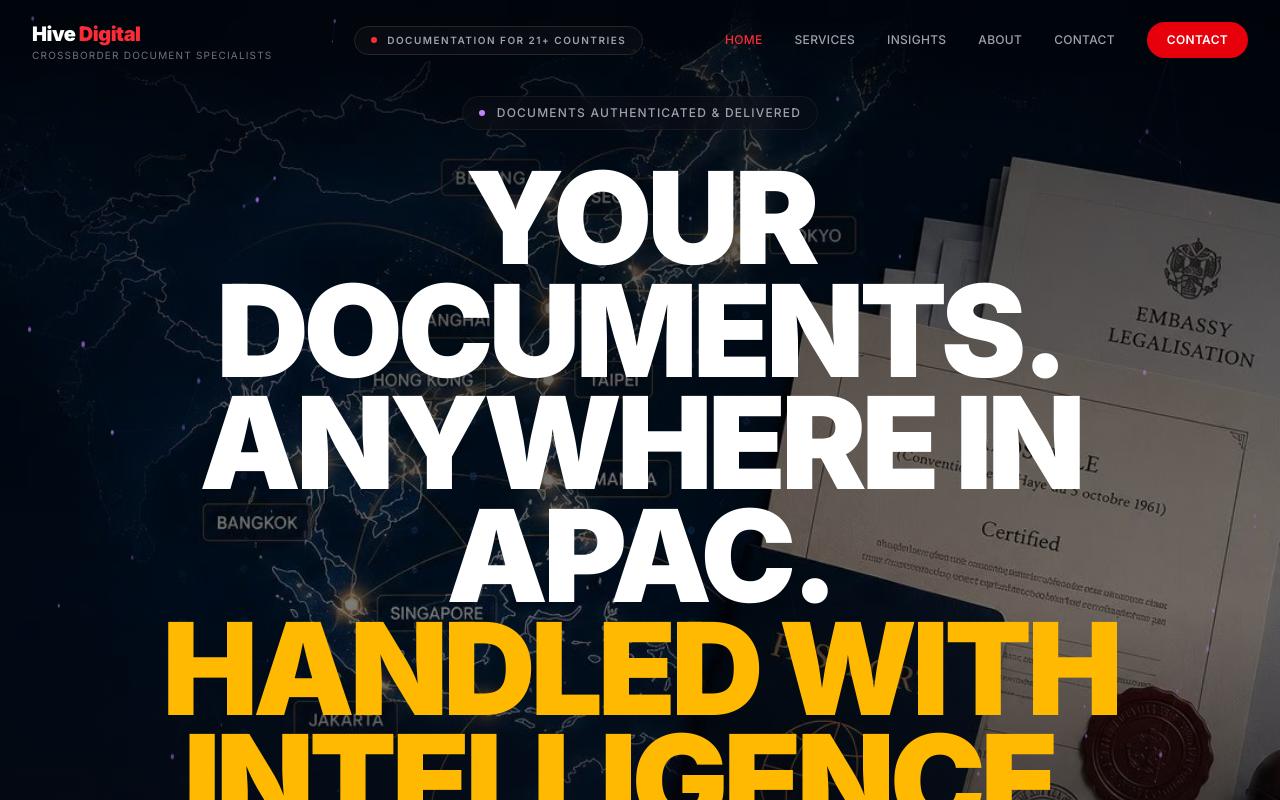
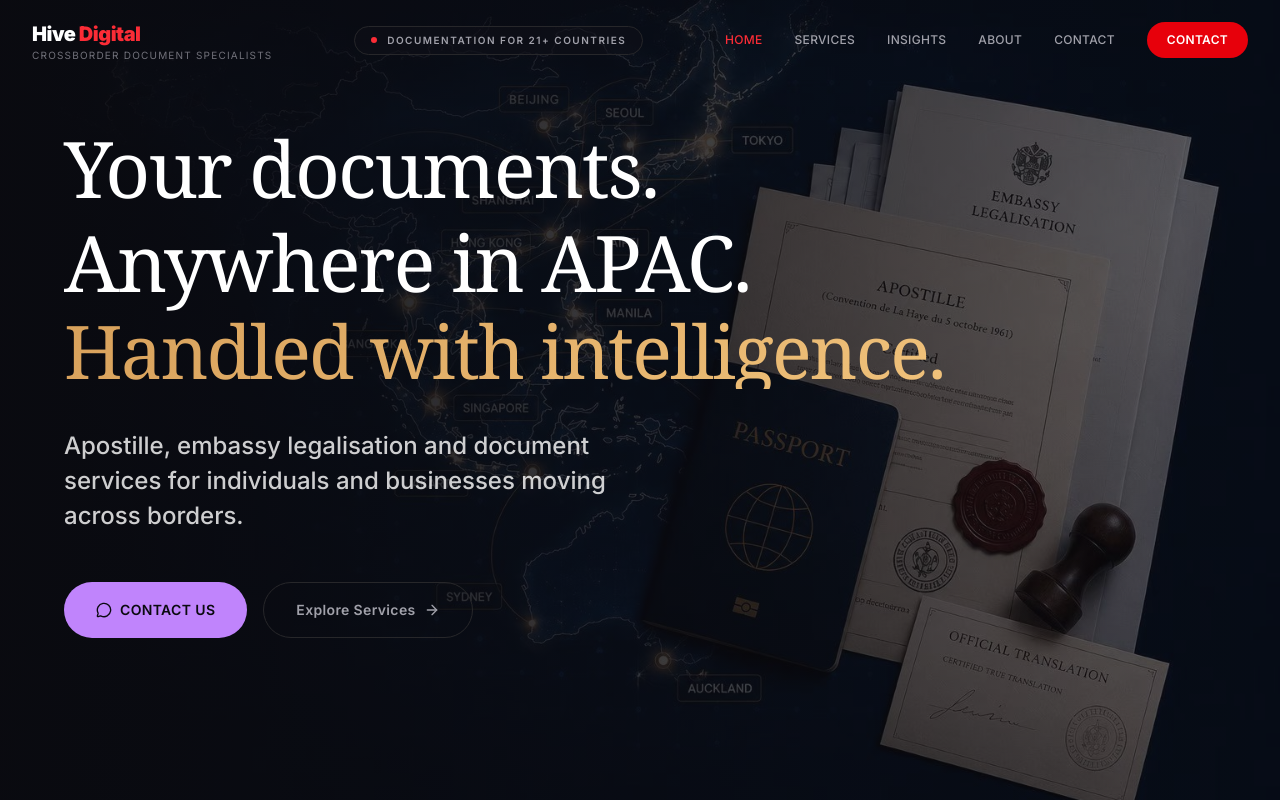
Before and after one commit to scottpiusz-cmyk/hive-digital, a Next.js app: page / in a window 1280 px wide. Shown: the top 800 px of the page. Built offline with nearby package versions, Linux system fonts and the light colour scheme.

Commit message:
Remove hero badge, clean subtitle

```diff
--- a/sections/Hero.tsx
+++ b/sections/Hero.tsx
@@ -1,47 +1,87 @@
 "use client";
-import { useRef } from "react";
+
+import { motion } from "framer-motion";
 import Link from "next/link";
-import { motion } from "framer-motion";
-import { MessageCircle, ChevronDown } from "lucide-react";
-import ParticleNetwork from "@/components/ParticleNetwork";
+import { MessageCircle, ArrowRight } from "lucide-react";
 
 export default function Hero() {
-  const ref = useRef<HTMLDivElement>(null);
   return (
-    <section ref={ref} className="relative min-h-screen flex items-center justify-center overflow-hidden">
-      <div className="absolute inset-0 bg-cover bg-center bg-no-repeat" style={{ backgroundImage: "url('/hero-bg.jpg')" }} />
-      <div className="absolute inset-0 bg-black/50" style={{ zIndex: 1 }} />
-      <div className="absolute inset-0 bg-gradient-to-t from-hive-bg via-transparent to-black/40" style={{ zIndex: 2 }} />
-      <div className="absolute inset-0" style={{ zIndex: 3 }}><ParticleNetwork /></div>
-      <div className="relative z-10 text-center max-w-5xl mx-auto px-6 pt-24">
-        <motion.div initial={{ opacity: 0, y: 30 }} animate={{ opacity: 1, y: 0 }} transition={{ duration: 0.8, delay: 0.15 }} className="inline-flex items-center gap-3 px-4 py-2 mb-8 rounded-full border border-hive-border/50 bg-hive-surface/40 backdrop-blur">
-          <span className="w-1.5 h-1.5 rounded-full bg-hive-accent" />
-          <span className="text-[10px] sm:text-xs font-medium tracking-widest uppercase text-hive-muted">Documents Authenticated & Delivered</span>
-        </motion.div>
-        <motion.h1 initial={{ opacity: 0, y: 30 }} animate={{ opacity: 1, y: 0 }} transition={{ duration: 0.9, delay: 0.3 }} className="text-5xl sm:text-7xl md:text-8xl lg:text-9xl font-black text-white tracking-[-0.04em] uppercase leading-[0.88] mb-8">
-          <span className="block">Your documents.</span>
-          <span className="block">Anywhere in APAC.</span>
-            <span className="block text-amber-400">Handled with intelligence.</span>
+    <section className="relative min-h-screen flex flex-col justify-start overflow-hidden">
+      {/* Background image - APAC map */}
+      <div
+        className="absolute inset-0 bg-cover bg-center bg-no-repeat"
+        style={{ backgroundImage: "url('/hero-bg.jpg')" }}
+      />
+      {/* Dark overlay */}
+      <div className="absolute inset-0 bg-hive-bg/60" style={{ zIndex: 1 }} />
+      {/* Gradient overlay */}
+      <div
+        className="absolute inset-0 bg-gradient-to-r from-hive-bg/90 via-hive-bg/50 to-transparent"
+        style={{ zIndex: 2 }}
+      />
+
+      {/* Content */}
+      <div
+        className="relative z-10 flex flex-col justify-start min-h-screen px-6 sm:px-10 lg:px-16 pt-24 sm:pt-28 lg:pt-32 max-w-5xl"
+      >
+        {/* Headline */}
+        <motion.h1
+          initial={{ opacity: 0, y: 30 }}
+          animate={{ opacity: 1, y: 0 }}
+          transition={{ duration: 0.9, delay: 0.3 }}
+          className="text-left mb-10"
+        >
+          <span className="block font-serif text-6xl sm:text-7xl md:text-[78px] text-white font-medium tracking-tight leading-[1.05]">
+            Your documents.
+          </span>
+          <span className="block font-serif text-6xl sm:text-7xl md:text-[78px] text-white font-medium tracking-tight leading-[1.05] mt-3">
+            Anywhere in APAC.
+          </span>
+          <span
+            className="block font-serif text-5xl sm:text-6xl md:text-[74px] font-medium tracking-tight leading-[1.05] mt-2"
+            style={{
+              background: "linear-gradient(135deg, #D8A15B 0%, #F0C27B 100%)",
+              WebkitBackgroundClip: "text",
+              WebkitTextFillColor: "transparent",
+            }}
+          >
+            Handled with intelligence.
+          </span>
         </motion.h1>
-        <motion.p initial={{ opacity: 0, y: 20 }} animate={{ opacity: 1, y: 0 }} transition={{ duration: 0.8, delay: 0.55 }} className="text-base sm:text-lg text-hive-muted max-w-xl mx-auto mb-12 leading-relaxed">
-          Apostille, embassy legalisation and document services for individuals and businesses moving across borders.
+
+        {/* Subtitle */}
+        <motion.p
+          initial={{ opacity: 0, y: 20 }}
+          animate={{ opacity: 1, y: 0 }}
+          transition={{ duration: 0.8, delay: 0.55 }}
+          className="text-left text-lg sm:text-xl md:text-2xl text-white/80 font-sans font-medium max-w-[620px] leading-[1.45] mb-12"
+        >
           Apostille, embassy legalisation and document services for individuals and businesses moving across borders.
         </motion.p>
-        <motion.div initial={{ opacity: 0, y: 20 }} animate={{ opacity: 1, y: 0 }} transition={{ duration: 0.8, delay: 0.75 }} className="flex flex-col sm:flex-row items-center justify-center gap-4">
-          <Link href="/contact/" className="inline-flex items-center justify-center gap-2 px-8 h-14 rounded-full bg-hive-accent hover:bg-hive-accent-hover text-hive-bg text-sm font-semibold tracking-wide transition-all hover:shadow-glow">
-            <MessageCircle className="w-4 h-4" />CONTACT US
+
+        {/* CTAs */}
+        <motion.div
+          initial={{ opacity: 0, y: 20 }}
+          animate={{ opacity: 1, y: 0 }}
+          transition={{ duration: 0.8, delay: 0.75 }}
+          className="flex flex-col sm:flex-row items-start gap-4"
+        >
+          <Link
+            href="/contact/"
+            className="inline-flex items-center justify-center gap-2 px-8 h-14 rounded-full bg-hive-accent hover:bg-hive-accent-hover text-hive-bg text-sm font-semibold tracking-wide transition-all hover:shadow-glow"
+          >
+            <MessageCircle className="w-4 h-4" />
+            CONTACT US
           </Link>
-          <Link href="/services/" className="inline-flex items-center justify-center gap-2 px-8 h-14 rounded-full border border-hive-border text-hive-muted hover:text-white hover:border-hive-accent hover:bg-hive-accent/10 text-sm font-semibold tracking-wide transition-all">Explore Services</Link>
-        </motion.div>
-        <motion.div initial={{ opacity: 0 }} animate={{ opacity: 1 }} transition={{ delay: 1.2, duration: 0.8 }} className="flex flex-wrap items-center justify-center gap-8 mt-16">
-          {[{ label: "15+", sub: "Years" },{ label: "21+", sub: "Countries" },{ label: "4.9/5", sub: "Trustpilot" },{ label: "2hr", sub: "Response" }].map((s) => (
-            <div key={s.label} className="text-center"><div className="text-xl sm:text-2xl font-black text-white">{s.label}</div><div className="text-[10px] uppercase tracking-wider text-hive-dim mt-0.5">{s.sub}</div></div>
-          ))}
+          <Link
+            href="/services/"
+            className="inline-flex items-center justify-center gap-2 px-8 h-14 rounded-full border border-hive-border text-hive-muted hover:text-white hover:border-hive-accent hover:bg-hive-accent/10 text-sm font-semibold tracking-wide transition-all"
+          >
+            Explore Services
+            <ArrowRight className="w-4 h-4" />
+          </Link>
         </motion.div>
       </div>
-      <motion.div initial={{ opacity: 0 }} animate={{ opacity: 1 }} transition={{ delay: 1.5 }} className="absolute bottom-8 left-1/2 -translate-x-1/2 z-10">
-        <motion.div animate={{ y: [0, 8, 0] }} transition={{ duration: 2, repeat: Infinity }}><ChevronDown className="w-6 h-6 text-hive-dim" /></motion.div>
-      </motion.div>
     </section>
   );
 }
```
